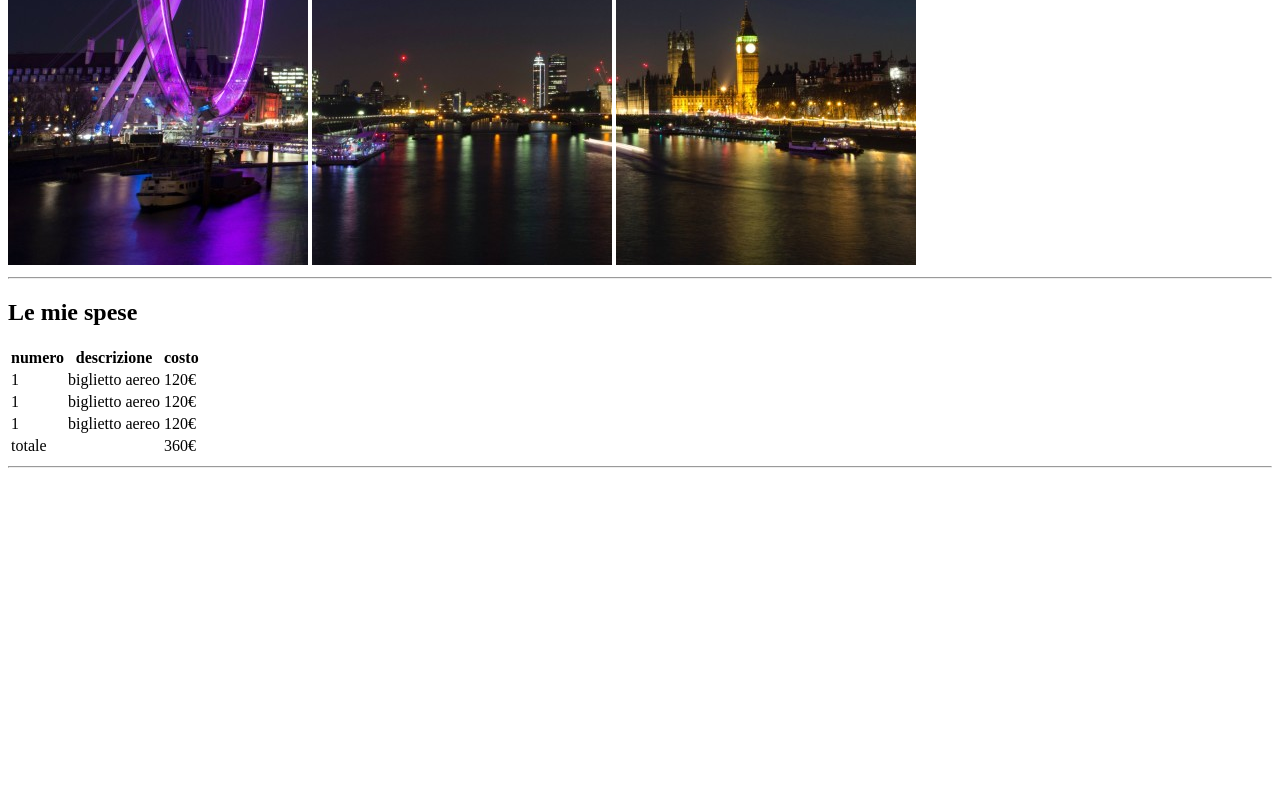
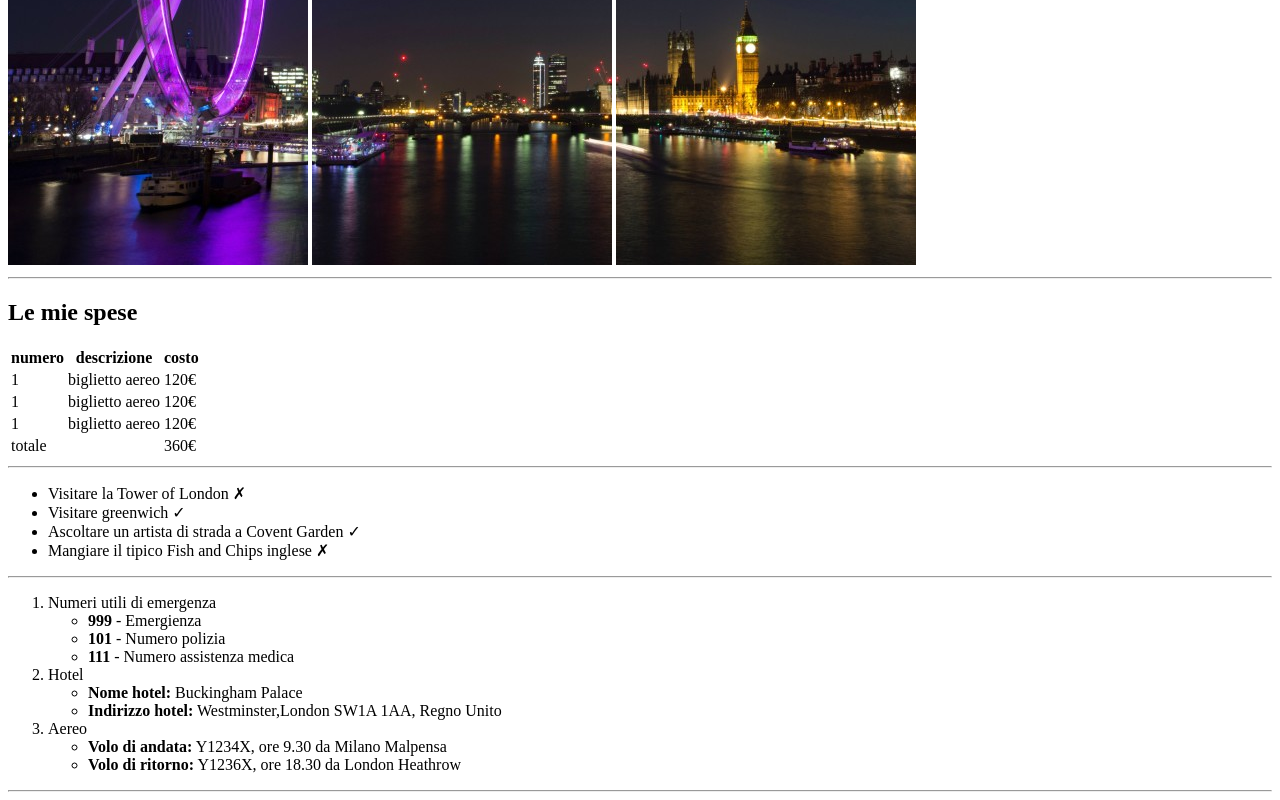
Before and after one commit to Nucci-karim/html-london-trip, a plain HTML site: page index.html in a window 1280 px wide. Shown: the part 415-1215 px from the top of the page. Before the commit the page ends 891 px from the top, so only its background shows below. Drawn offline with Linux system fonts and the light colour scheme.

Commit message:
tutte le liste nel main

```diff
--- a/index.html
+++ b/index.html
@@ -62,6 +62,61 @@
             </table>
             <hr>
 
+            <!-- lista a puntini con i check-->
+            <ul>
+                <li>
+                    Visitare la Tower of London
+                    <span class="icon">&#10007;</span>
+                </li>
+                <li>
+                    Visitare greenwich
+                    <span class="icon">&#10003;</span>
+                </li>
+                <li>
+                    Ascoltare un artista di strada a Covent Garden
+                    <span class="icon">&#10003;</span>
+                </li>
+                <li>
+                    Mangiare il tipico Fish and Chips inglese
+                    <span class="icon">&#10007;</span>
+                </li>
+            </ul>
+            <hr>
+
+            <!-- lista numerata con lista interna -->
+            <ol>
+                <!-- 1  -->
+                <li>
+                    Numeri utili di emergenza
+                    <ul>
+                        <li><strong>999</strong> - Emergienza</li>
+                        <li><strong>101</strong> - Numero polizia</li>
+                        <li><strong>111</strong> - Numero assistenza medica</li>
+                    </ul>
+                </li>
+                <!-- 2 -->
+                <li>
+                    Hotel
+                    <ul>
+                        <li><strong>Nome hotel:</strong> Buckingham Palace</li>
+                        <li><strong>Indirizzo hotel:</strong> Westminster,London SW1A 1AA, Regno Unito</li>
+                    </ul>
+                </li>
+                <!-- 3 -->
+                <li>
+                    Aereo
+                    <ul>
+                        <li><strong>Volo di andata:</strong> Y1234X, ore 9.30 da Milano Malpensa</li>
+                        <li><strong>Volo di ritorno:</strong> Y1236X, ore 18.30 da London Heathrow</li>
+                    </ul>
+                </li>
+            </ol>
+            <hr>
         </main>
+
+        <!-- foto -->
+        <footer>
+
+        </footer>
 </body>
 </html>
```
